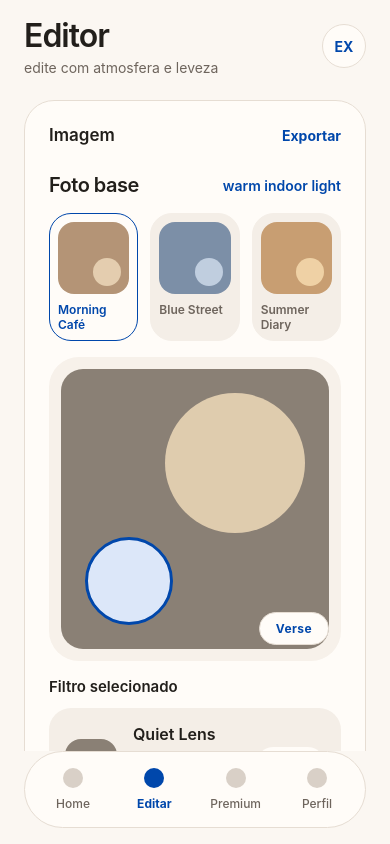
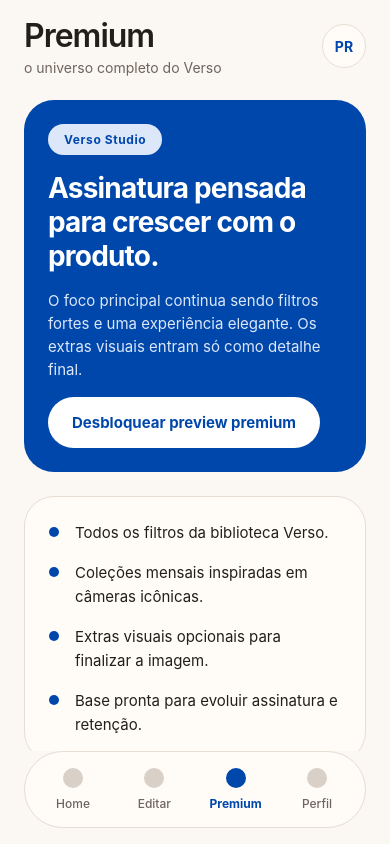
Before and after one commit to danimelon/MeuprojetoDM, a React Native app: screen / in a window 390 px wide. Both pictures are taken after a click on the element 295 px from the left and 375 px from the top of the page. Built offline with nearby package versions, Linux system fonts and the light colour scheme.

Commit message:
Add premium filter gating to Verso

```diff
--- a/App.tsx
+++ b/App.tsx
@@ -15,14 +15,14 @@
   const content = useMemo(() => {
     switch (activeTab) {
       case 'edit':
-        return <EditorScreen />;
+        return <EditorScreen onOpenPremium={() => setActiveTab('premium')} />;
       case 'premium':
         return <PremiumScreen />;
       case 'profile':
         return <ProfileScreen />;
       case 'home':
       default:
-        return <HomeScreen onStartEditing={() => setActiveTab('edit')} />;
+        return <HomeScreen onStartEditing={() => setActiveTab('edit')} onOpenPremium={() => setActiveTab('premium')} />;
     }
   }, [activeTab]);
 
--- a/src/components/cards.tsx
+++ b/src/components/cards.tsx
@@ -15,6 +15,11 @@
   return (
     <View style={styles.filterCard}>
       <View style={[styles.filterSwatch, { backgroundColor: filter.swatch }]} />
+      {filter.premium && (
+        <View style={styles.premiumBadge}>
+          <Text style={styles.premiumBadgeText}>PRO</Text>
+        </View>
+      )}
       <Text style={styles.filterName}>{filter.name}</Text>
       <Text style={styles.filterMeta}>{filter.family}</Text>
       <Text style={styles.filterDescription}>{filter.description}</Text>
@@ -68,6 +73,19 @@
     height: 112,
     borderRadius: radii.md,
   },
+  premiumBadge: {
+    alignSelf: 'flex-start',
+    backgroundColor: colors.accentMuted,
+    borderRadius: radii.round,
+    paddingHorizontal: spacing.sm,
+    paddingVertical: 6,
+  },
+  premiumBadgeText: {
+    color: colors.accent,
+    fontSize: 11,
+    fontWeight: '700',
+    letterSpacing: 0.6,
+  },
   filterName: {
     color: colors.text,
     fontWeight: '600',
--- a/src/data/filters.ts
+++ b/src/data/filters.ts
@@ -3,6 +3,7 @@
   family: 'Film' | 'Instant' | 'Digital';
   description: string;
   swatch: string;
+  premium?: boolean;
 };
 
 export type Collection = {
@@ -49,6 +50,7 @@
     family: 'Film',
     description: 'An elegant lens-inspired editorial finish.',
     swatch: '#8A8075',
+    premium: true,
   },
   {
     name: 'Sunday 35',
@@ -67,6 +69,7 @@
     family: 'Instant',
     description: 'Clean instant light with cool paper tones.',
     swatch: '#9CB0CC',
+    premium: true,
   },
   {
     name: 'Soft Print',
@@ -85,6 +88,7 @@
     family: 'Digital',
     description: 'Flash-forward digital nostalgia.',
     swatch: '#7FA2D0',
+    premium: true,
   },
   {
     name: 'Digi Bloom',
@@ -103,6 +107,7 @@
     family: 'Digital',
     description: 'Clean creator light with polished glow.',
     swatch: '#E5C7AD',
+    premium: true,
   },
 ];
 
--- a/src/screens/EditorScreen.tsx
+++ b/src/screens/EditorScreen.tsx
@@ -10,7 +10,11 @@
 
 const intensityPresets = [25, 50, 75, 100];
 
-export function EditorScreen() {
+type EditorScreenProps = {
+  onOpenPremium: () => void;
+};
+
+export function EditorScreen({ onOpenPremium }: EditorScreenProps) {
   const {
     selectedFilterIndex,
     setSelectedFilterIndex,
@@ -28,6 +32,7 @@
     toggleFavoriteFilter,
     savedLooks,
     saveCurrentLook,
+    proUnlocked,
   } = useVersoEditor();
 
   const selectedFilter = filters[selectedFilterIndex];
@@ -135,7 +140,14 @@
             <TouchableOpacity
               key={filter.name}
               activeOpacity={0.85}
-              onPress={() => setSelectedFilterIndex(index)}
+              onPress={() => {
+                if (filter.premium && !proUnlocked) {
+                  onOpenPremium();
+                  return;
+                }
+
+                setSelectedFilterIndex(index);
+              }}
               style={[styles.chip, index === selectedFilterIndex && styles.chipActive]}
             >
               <Text style={[styles.chipText, index === selectedFilterIndex && styles.chipTextActive]}>
@@ -222,6 +234,9 @@
         <View style={styles.helperActions}>
           <PrimaryButton label="Salvar look" onPress={saveCurrentLook} />
           <Text style={styles.savedLooksText}>{savedLooks.length} look(s) salvo(s)</Text>
+          {!proUnlocked && (
+            <Text style={styles.lockedNote}>Alguns filtros estão bloqueados e levam você para o Premium.</Text>
+          )}
         </View>
       </View>
     </ScrollView>
@@ -581,4 +596,9 @@
     fontSize: 13,
     fontWeight: '600',
   },
+  lockedNote: {
+    color: colors.mutedText,
+    fontSize: 12,
+    lineHeight: 18,
+  },
 });
--- a/src/screens/HomeScreen.tsx
+++ b/src/screens/HomeScreen.tsx
@@ -10,10 +10,11 @@
 
 type HomeScreenProps = {
   onStartEditing: () => void;
+  onOpenPremium: () => void;
 };
 
-export function HomeScreen({ onStartEditing }: HomeScreenProps) {
-  const { favoriteFilterIndexes, startEditingWithFilter, startEditingWithPhoto } = useVersoEditor();
+export function HomeScreen({ onStartEditing, onOpenPremium }: HomeScreenProps) {
+  const { favoriteFilterIndexes, proUnlocked, startEditingWithFilter, startEditingWithPhoto } = useVersoEditor();
   const favoriteFilters = favoriteFilterIndexes.map((index) => filters[index]).filter(Boolean);
 
   return (
@@ -68,6 +69,10 @@
               key={filter.name}
               activeOpacity={0.85}
               onPress={() => {
+                if (filter.premium && !proUnlocked) {
+                  onOpenPremium();
+                  return;
+                }
                 startEditingWithFilter(filterIndex);
                 onStartEditing();
               }}
@@ -88,6 +93,10 @@
               key={filter.name}
               activeOpacity={0.85}
               onPress={() => {
+                if (filter.premium && !proUnlocked) {
+                  onOpenPremium();
+                  return;
+                }
                 startEditingWithFilter(filterIndex);
                 onStartEditing();
               }}
--- a/src/screens/PremiumScreen.tsx
+++ b/src/screens/PremiumScreen.tsx
@@ -1,6 +1,7 @@
 import { ScrollView, StyleSheet, Text, View } from 'react-native';
 import { PrimaryButton } from '../components/PrimaryButton';
 import { ScreenHeader } from '../components/ScreenHeader';
+import { useVersoEditor } from '../state/VersoContext';
 import { colors, radii, spacing } from '../theme/tokens';
 
 const benefits = [
@@ -11,6 +12,8 @@
 ];
 
 export function PremiumScreen() {
+  const { proUnlocked, unlockProPreview } = useVersoEditor();
+
   return (
     <ScrollView contentContainerStyle={styles.content} showsVerticalScrollIndicator={false}>
       <ScreenHeader title="Premium" subtitle="o universo completo do Verso" badge="PR" />
@@ -22,7 +25,11 @@
           O foco principal continua sendo filtros fortes e uma experiência elegante. Os extras
           visuais entram só como detalhe final.
         </Text>
-        <PrimaryButton label="Assinar mensalmente" variant="light" />
+        <PrimaryButton
+          label={proUnlocked ? 'Preview premium liberado' : 'Desbloquear preview premium'}
+          onPress={unlockProPreview}
+          variant="light"
+        />
       </View>
 
       <View style={styles.listCard}>
@@ -32,6 +39,15 @@
             <Text style={styles.benefitText}>{benefit}</Text>
           </View>
         ))}
+      </View>
+
+      <View style={styles.statusCard}>
+        <Text style={styles.statusTitle}>Status atual</Text>
+        <Text style={styles.statusCopy}>
+          {proUnlocked
+            ? 'Os filtros premium já estão liberados nesta prévia do app.'
+            : 'Os filtros premium continuam bloqueados e direcionam para esta tela.'}
+        </Text>
       </View>
     </ScrollView>
   );
@@ -98,4 +114,22 @@
     lineHeight: 24,
     fontSize: 15,
   },
+  statusCard: {
+    backgroundColor: colors.surface,
+    borderRadius: radii.xl,
+    padding: spacing.lg,
+    borderWidth: 1,
+    borderColor: colors.border,
+    gap: spacing.sm,
+  },
+  statusTitle: {
+    color: colors.text,
+    fontSize: 18,
+    fontWeight: '700',
+  },
+  statusCopy: {
+    color: colors.mutedText,
+    fontSize: 14,
+    lineHeight: 22,
+  },
 });
--- a/src/screens/ProfileScreen.tsx
+++ b/src/screens/ProfileScreen.tsx
@@ -20,6 +20,7 @@
     intensity,
     favoriteFilterIndexes,
     savedLooks,
+    proUnlocked,
   } = useVersoEditor();
   const currentFilter = filters[selectedFilterIndex];
   const currentStyleExtra = styleExtras[selectedStyleExtraIndex];
@@ -48,6 +49,7 @@
         <Text style={styles.sessionTitle}>Biblioteca pessoal</Text>
         <Text style={styles.sessionCopy}>Filtros favoritos: {favoriteFilterIndexes.length}</Text>
         <Text style={styles.sessionCopy}>Looks salvos: {savedLooks.length}</Text>
+        <Text style={styles.sessionCopy}>Premium: {proUnlocked ? 'ativo na prévia' : 'bloqueado'}</Text>
         {savedLooks.slice(0, 2).map((look) => (
           <Text key={look.id} style={styles.sessionCopy}>
             {look.photoName} · {look.filterName} · {look.intensity}%
--- a/src/state/VersoContext.tsx
+++ b/src/state/VersoContext.tsx
@@ -21,6 +21,7 @@
   activePanel: EditorPanel;
   favoriteFilterIndexes: number[];
   savedLooks: SavedLook[];
+  proUnlocked: boolean;
   setSelectedFilterIndex: (index: number) => void;
   setSelectedStyleExtraIndex: (index: number) => void;
   setSelectedPhotoIndex: (index: number) => void;
@@ -31,6 +32,7 @@
   startEditingWithPhoto: (index: number) => void;
   toggleFavoriteFilter: (index: number) => void;
   saveCurrentLook: () => void;
+  unlockProPreview: () => void;
 };
 
 const defaultValue: VersoContextValue = {
@@ -42,6 +44,7 @@
   activePanel: 'Filtros',
   favoriteFilterIndexes: [0, 5],
   savedLooks: [],
+  proUnlocked: false,
   setSelectedFilterIndex: () => {},
   setSelectedStyleExtraIndex: () => {},
   setSelectedPhotoIndex: () => {},
@@ -52,6 +55,7 @@
   startEditingWithPhoto: () => {},
   toggleFavoriteFilter: () => {},
   saveCurrentLook: () => {},
+  unlockProPreview: () => {},
 };
 
 const VersoContext = createContext<VersoContextValue>(defaultValue);
@@ -65,6 +69,7 @@
   const [activePanel, setActivePanel] = useState<EditorPanel>('Filtros');
   const [favoriteFilterIndexes, setFavoriteFilterIndexes] = useState<number[]>([0, 5]);
   const [savedLooks, setSavedLooks] = useState<SavedLook[]>([]);
+  const [proUnlocked, setProUnlocked] = useState(false);
 
   return (
     <VersoContext.Provider
@@ -77,8 +82,9 @@
         activePanel,
         favoriteFilterIndexes,
         savedLooks,
+        proUnlocked,
         setSelectedFilterIndex: (index) => {
-          if (filters[index]) {
+          if (filters[index] && (!filters[index].premium || proUnlocked)) {
             setSelectedFilterIndex(index);
             setCompareMode('after');
             setActivePanel('Filtros');
@@ -99,7 +105,7 @@
         setCompareMode,
         setActivePanel,
         startEditingWithFilter: (index) => {
-          if (filters[index]) {
+          if (filters[index] && (!filters[index].premium || proUnlocked)) {
             setSelectedFilterIndex(index);
             setCompareMode('after');
             setActivePanel('Filtros');
@@ -140,6 +146,9 @@
             ...savedLooks,
           ]);
         },
+        unlockProPreview: () => {
+          setProUnlocked(true);
+        },
       }}
     >
       {children}
```
Also changed, not shown: 1 other file (tests, documents, lock files or other folders).
